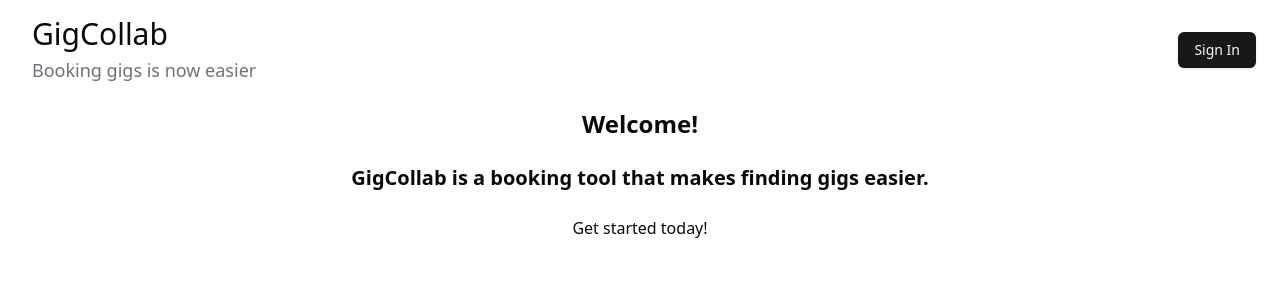
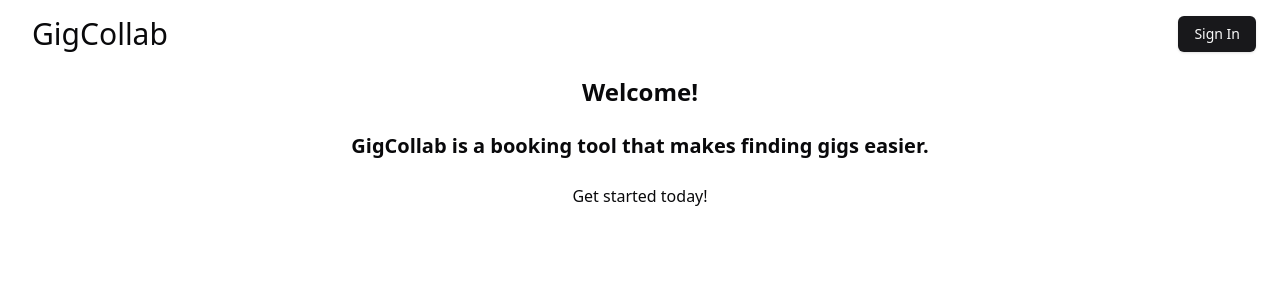
Before and after one commit to tefnick/GigCollab, a Next.js app: page / in a window 1280 px wide. Shown: the top 300 px of the page. Built offline with nearby package versions, Linux system fonts and the light colour scheme; no server answers.

Commit message:
Remove header text for smaller devices

```diff
--- a/src/components/header/Header.tsx
+++ b/src/components/header/Header.tsx
@@ -20,7 +20,7 @@ export async function Header({
             <div className="flex items-center justify-between px-2">
                 <div className="grid gap-1">
                     <h1 className="font-heading text-2xl md:text-3xl px-2">{heading}</h1>
-                    {text && <p className="text-lg text-muted-foreground px-2">{text}</p>}
+                    {text && <p className="sm:hidden text-lg text-muted-foreground px-2">{text}</p>}
                 </div>
                 {children}
                 <div className="flex items-center justify-end">
```
